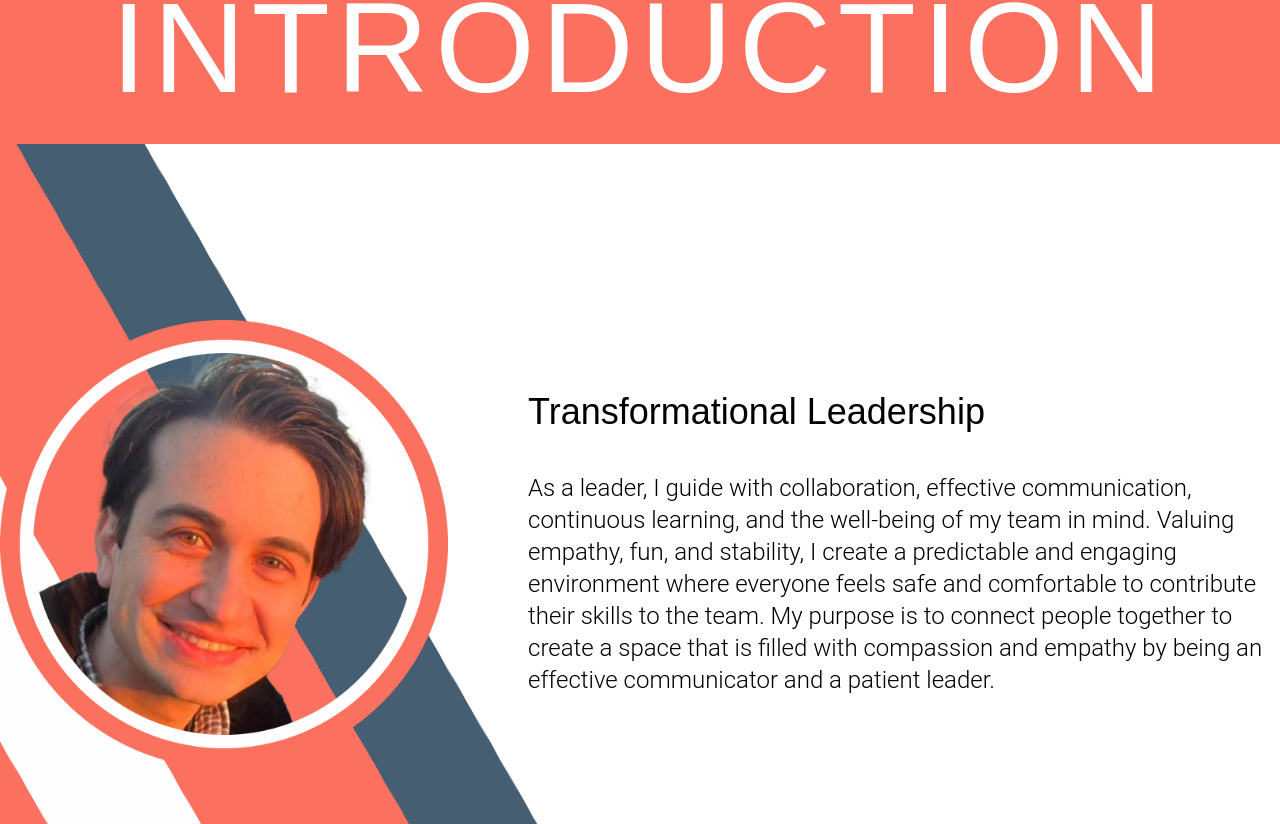
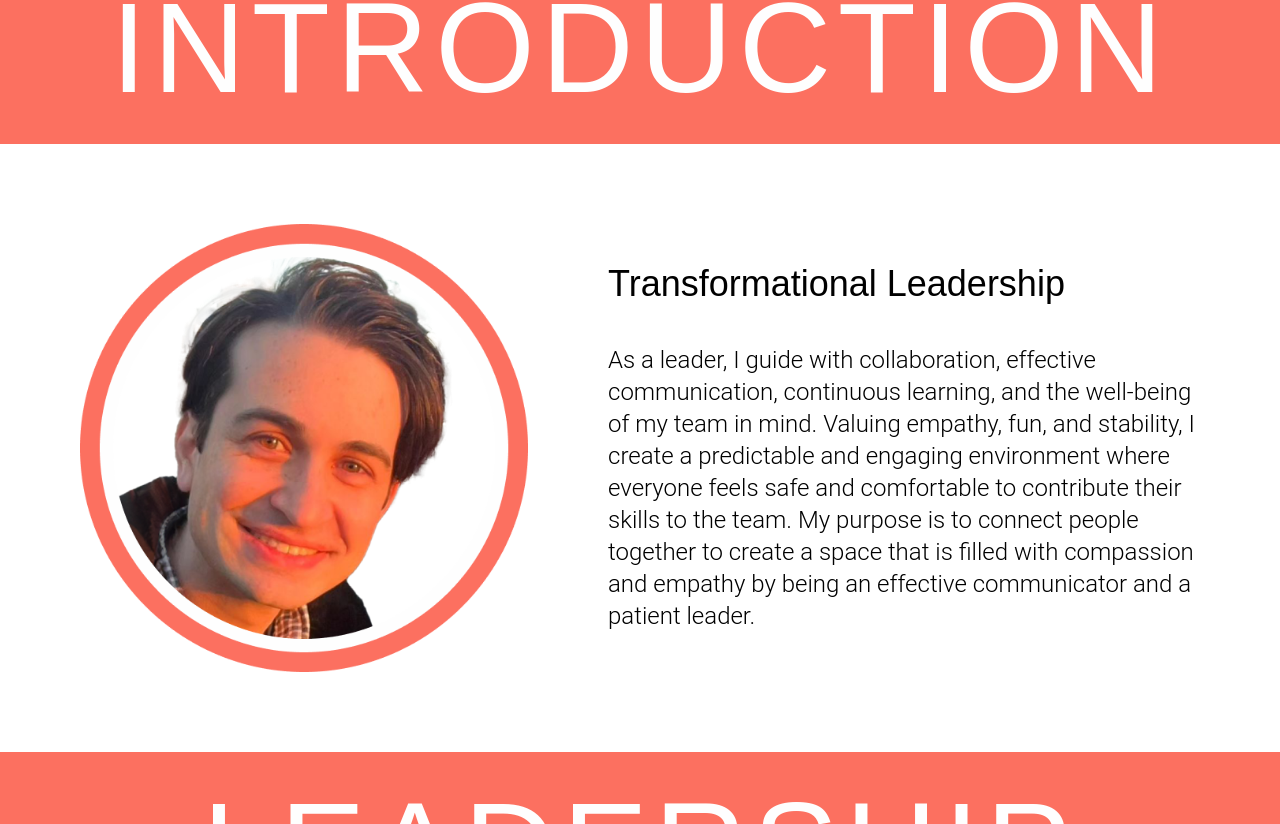
Before and after one commit to KevinLaird/leadership-profile, a React (Vite) app: page / in a window 1280 px wide. Shown: the part 976-1800 px from the top of the page. Built offline with nearby package versions, Linux system fonts and the light colour scheme; a web font is replaced by a local one.

Commit message:
Changed margin to 5rem to be more consistent

```diff
--- a/src/sections/Introduction.module.css
+++ b/src/sections/Introduction.module.css
@@ -12,7 +12,7 @@
 }
 
 .contentBox {
-  height: 100vh;
+  margin: 5rem;
 }
 
 /* Responsive styles for mobile */
```
